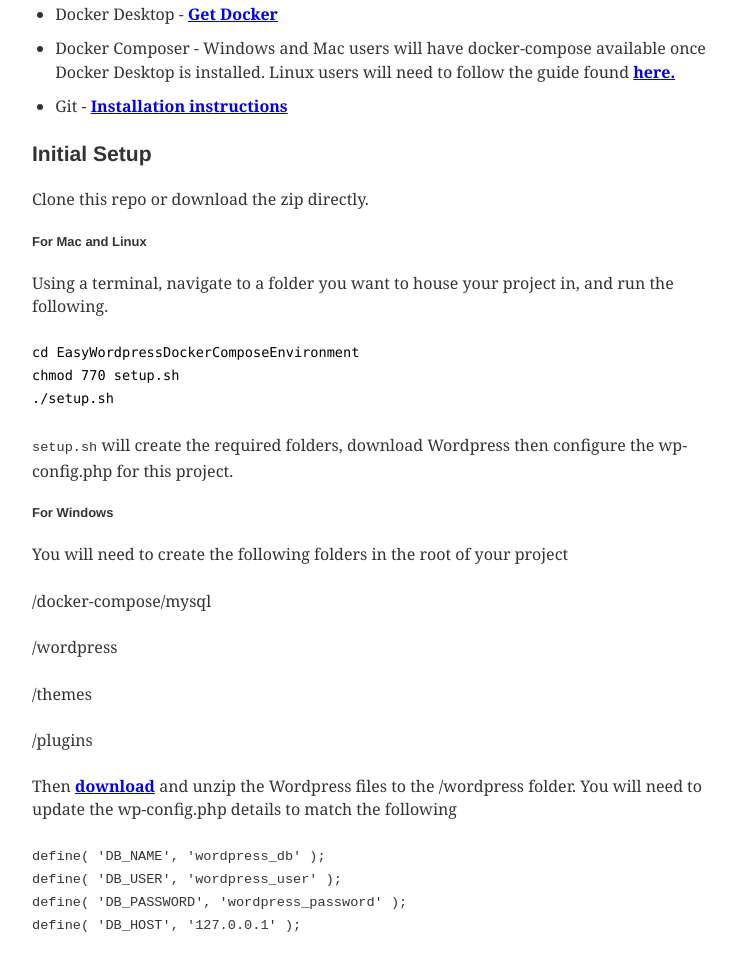
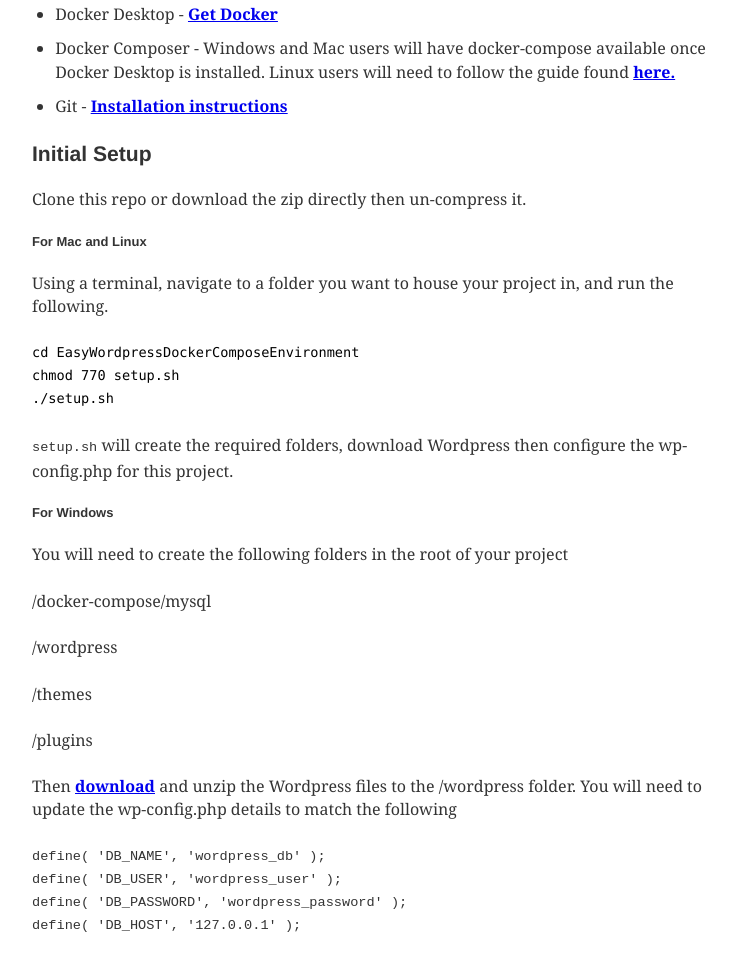
Before and after one commit to n1cklarosa/blog.nicklarosa.net, a Gatsby site: page /articles/easy-wordpress-docker-compose/ in a window 1280 px wide. Shown: the part 2529-3487 px from the top of the page, without its empty margins (268-1000 px from the left). Built offline with nearby package versions, Linux system fonts and the light colour scheme; Gatsby itself is replaced by a stand-in of ours; some packages are replaced by stand-ins of ours; code samples lack their colours.

Commit message:
minor tweak

```diff
--- a/content/articles/easy-wordpress-docker-compose/index.md
+++ b/content/articles/easy-wordpress-docker-compose/index.md
@@ -46,7 +46,7 @@
 
 ### Initial Setup
 
-Clone this repo or download the zip directly.
+Clone this repo or download the zip directly then un-compress it.
 
 ###### For Mac and Linux
 
```
